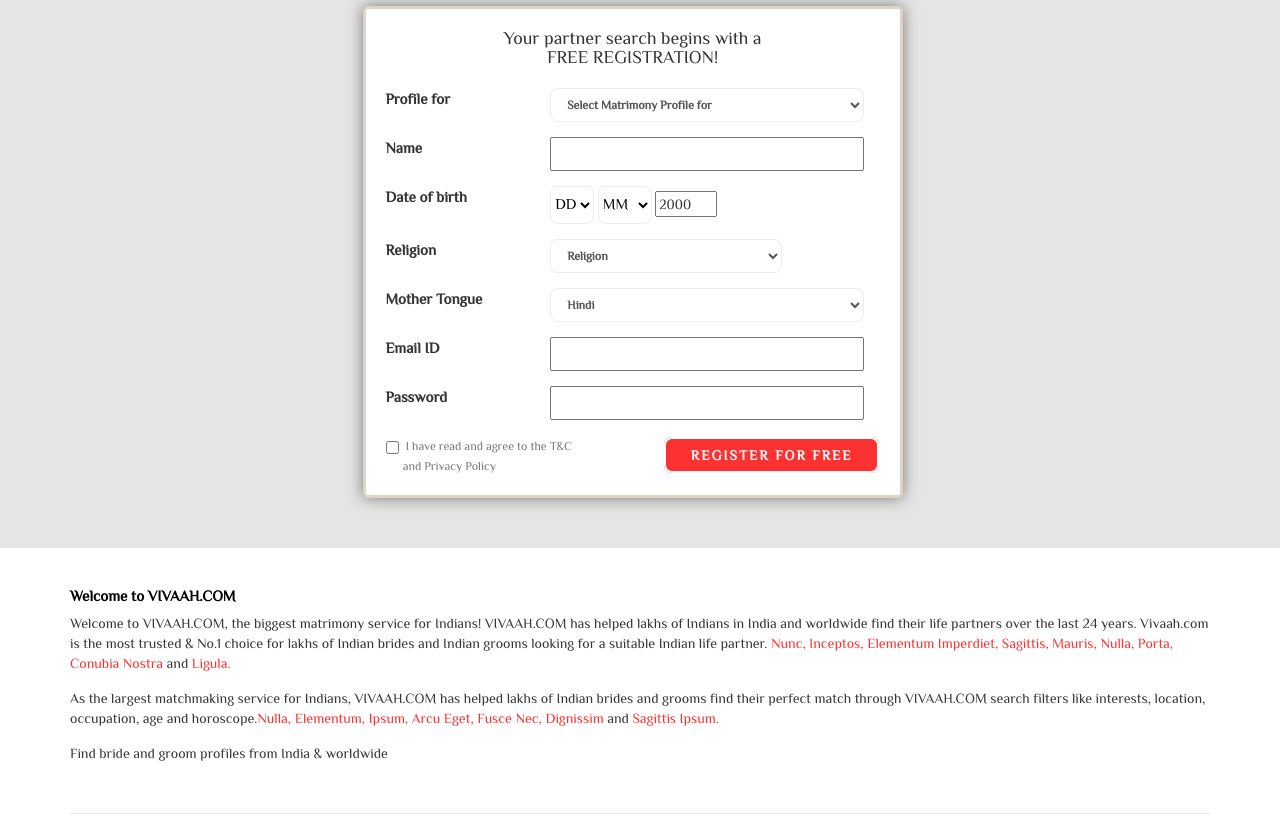
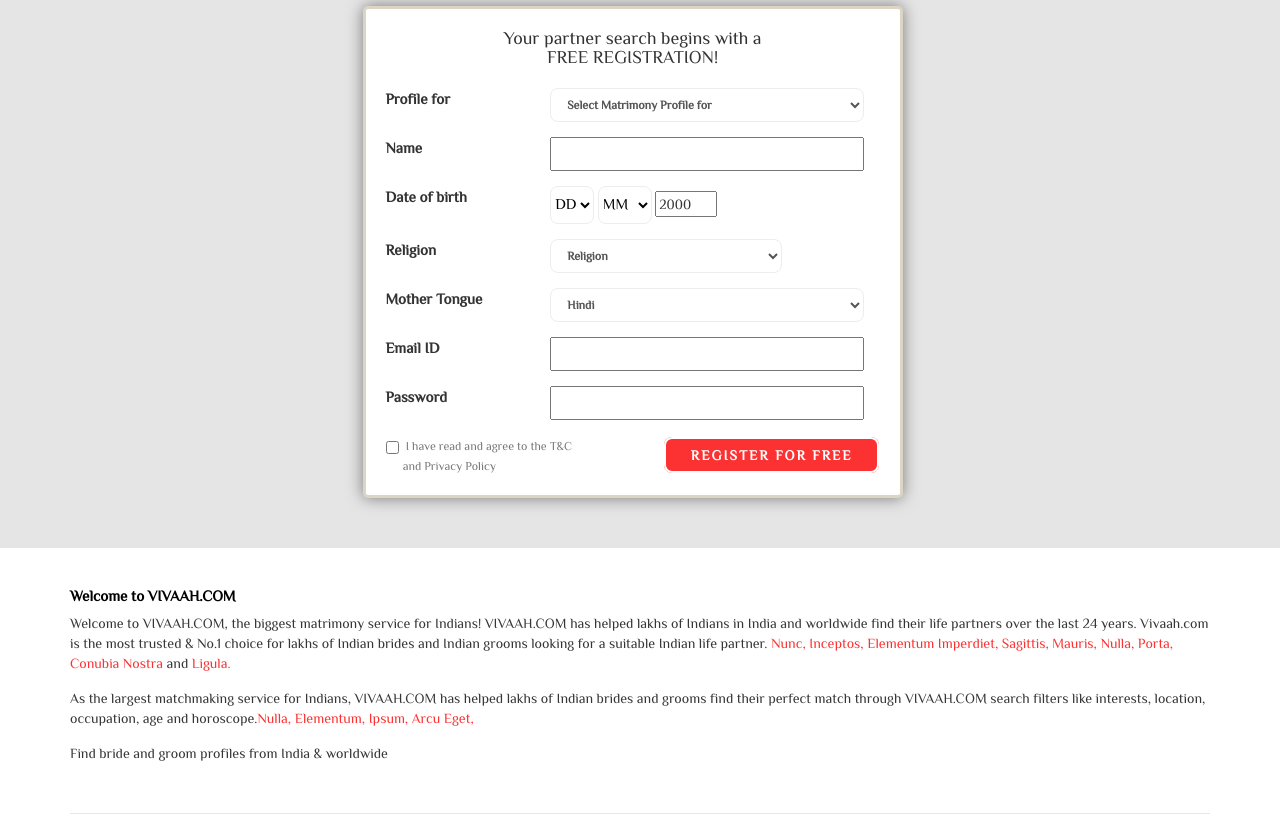
Before and after one commit to GitHubCoderMayank/CLASS12project, a plain HTML site: page Matrimonials/sarch form.html in a window 1280 px wide. Shown: the part 259-1084 px from the top of the page. Drawn offline with Linux system fonts and the light colour scheme.

Commit message:
Update sarch form.html

```diff
--- a/Matrimonials/sarch form.html
+++ b/Matrimonials/sarch form.html
@@ -321,7 +321,7 @@
 	 <a href="#">Mauris,</a> <a href="#">Nulla,</a> <a href="#">Porta,</a> <a href="#">Conubia Nostra</a> and <a href="#">Ligula.</a></p>
 
 	 <p>As the largest matchmaking service for Indians, VIVAAH.COM has helped lakhs of Indian brides and grooms find their perfect match through VIVAAH.COM search filters like interests, location, occupation, age and horoscope.<a href="#">Nulla,</a> <a href="#">Elementum,</a> <a href="#">Ipsum,</a> <a href="#">Arcu Eget,</a>
-	 <a href="#">Fusce Nec,</a> <a href="#">Dignissim</a> and <a href="#">Sagittis Ipsum.</a></p>
+	 <!-- <a href="#">Fusce Nec,</a> <a href="#">Dignissim</a> and <a href="#">Sagittis Ipsum.</a>--></p>
 
 	 <p>Find bride and groom profiles from India & worldwide
 	 <!-- <a href="#">Fusce,</a> <a href="#">Fusce Nec Tellus Augue,</a> <a href="#"> Mauris Massa,</a> <a href="#">Vestibulum Lacinia Arcu,</a>
```
